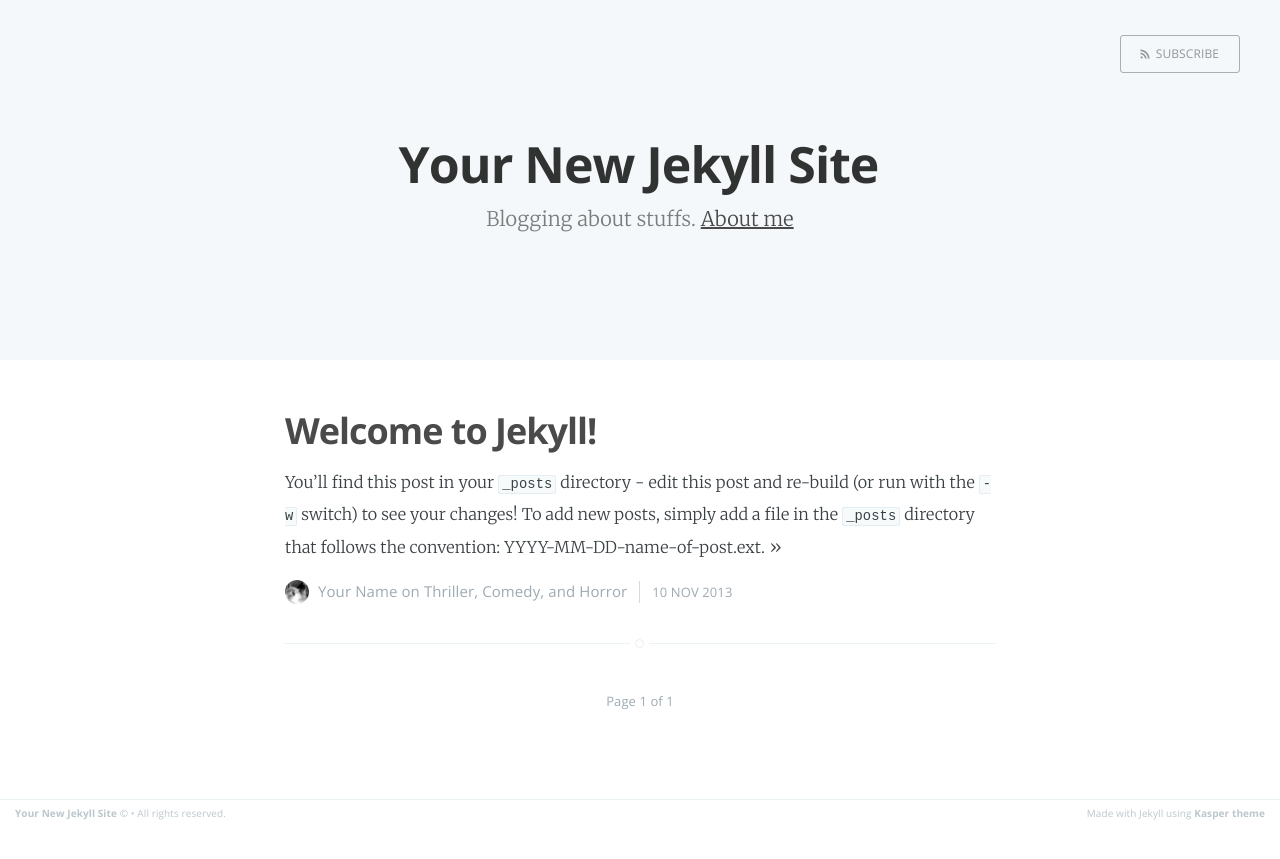
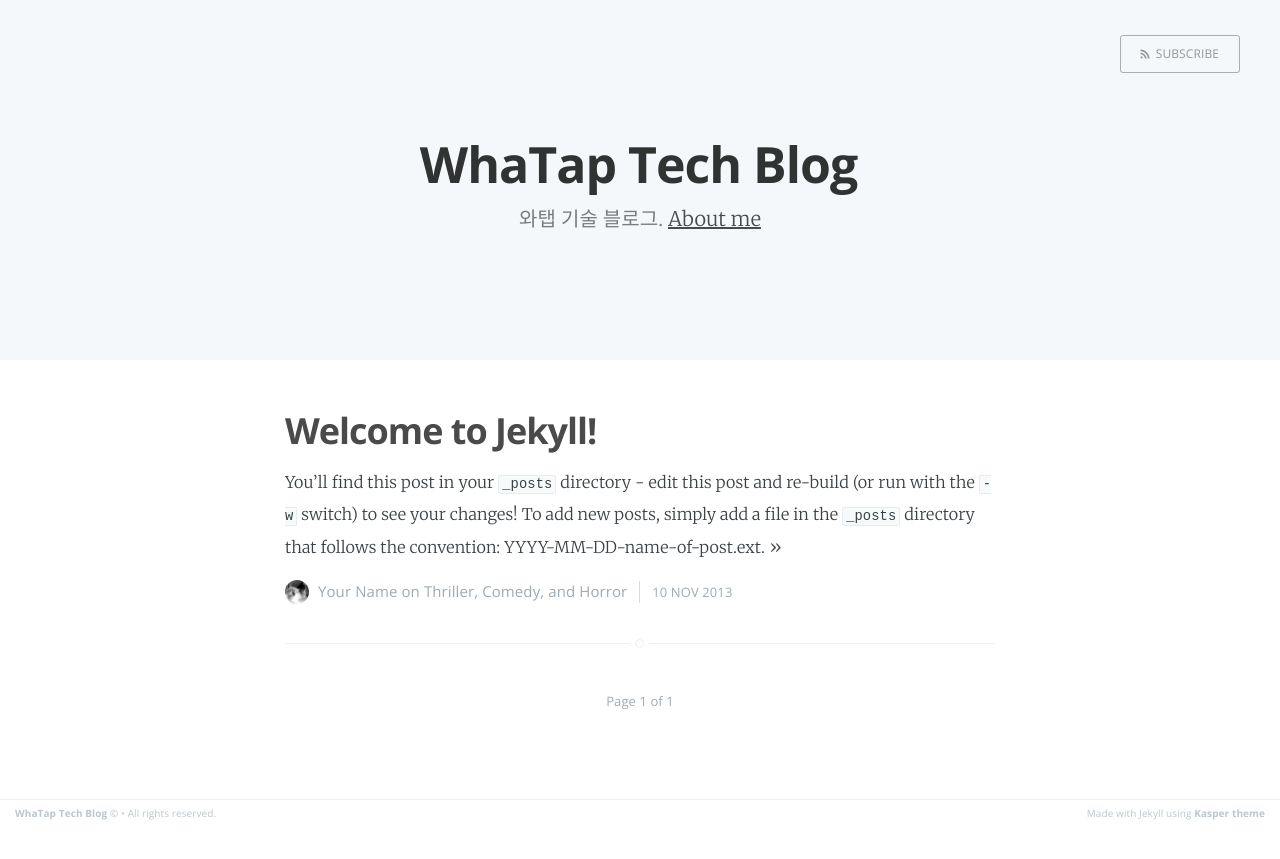
Before and after one commit to whatap/whatap.github.io, a Jekyll site: the page built from index.html, in a window 1280 px wide. Shown: the top 859 px of the page. Built offline with Jekyll 4.4.1, drawn with Linux system fonts in a browser that asks for light colours; Markdown is read by kramdown in place of the engine named in the settings; the list of posts is cut into pages by our own code.

Commit message:
Title 수정

```diff
--- a/_config.yml
+++ b/_config.yml
@@ -1,5 +1,5 @@
-name: Your New Jekyll Site
-description: Blogging about stuffs
+name: WhaTap Tech Blog
+description: 와탭 기술 블로그
 meta_description: "Your New Jekyll Site, Blogging about stuffs"
 
 markdown: redcarpet
```
